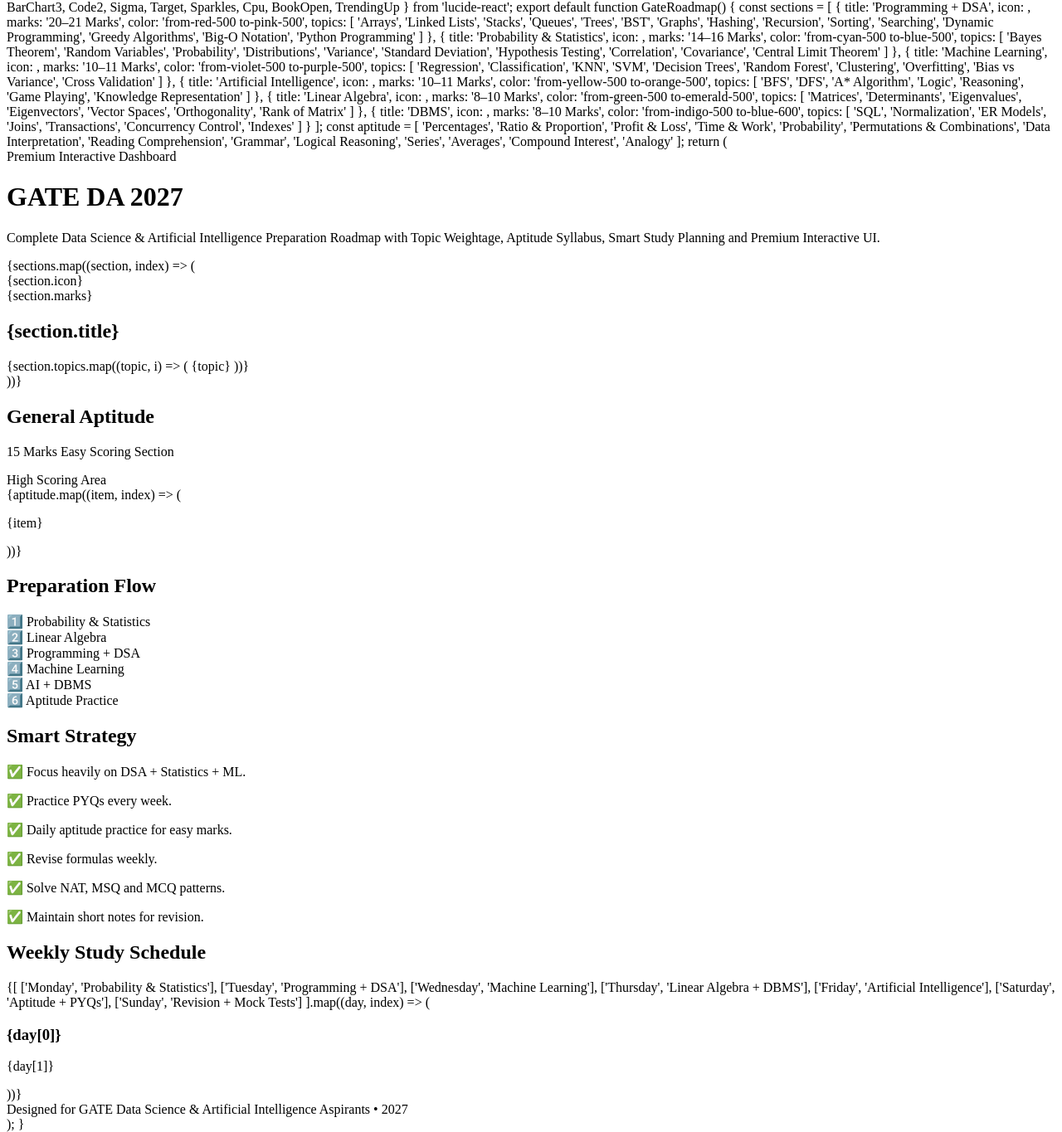
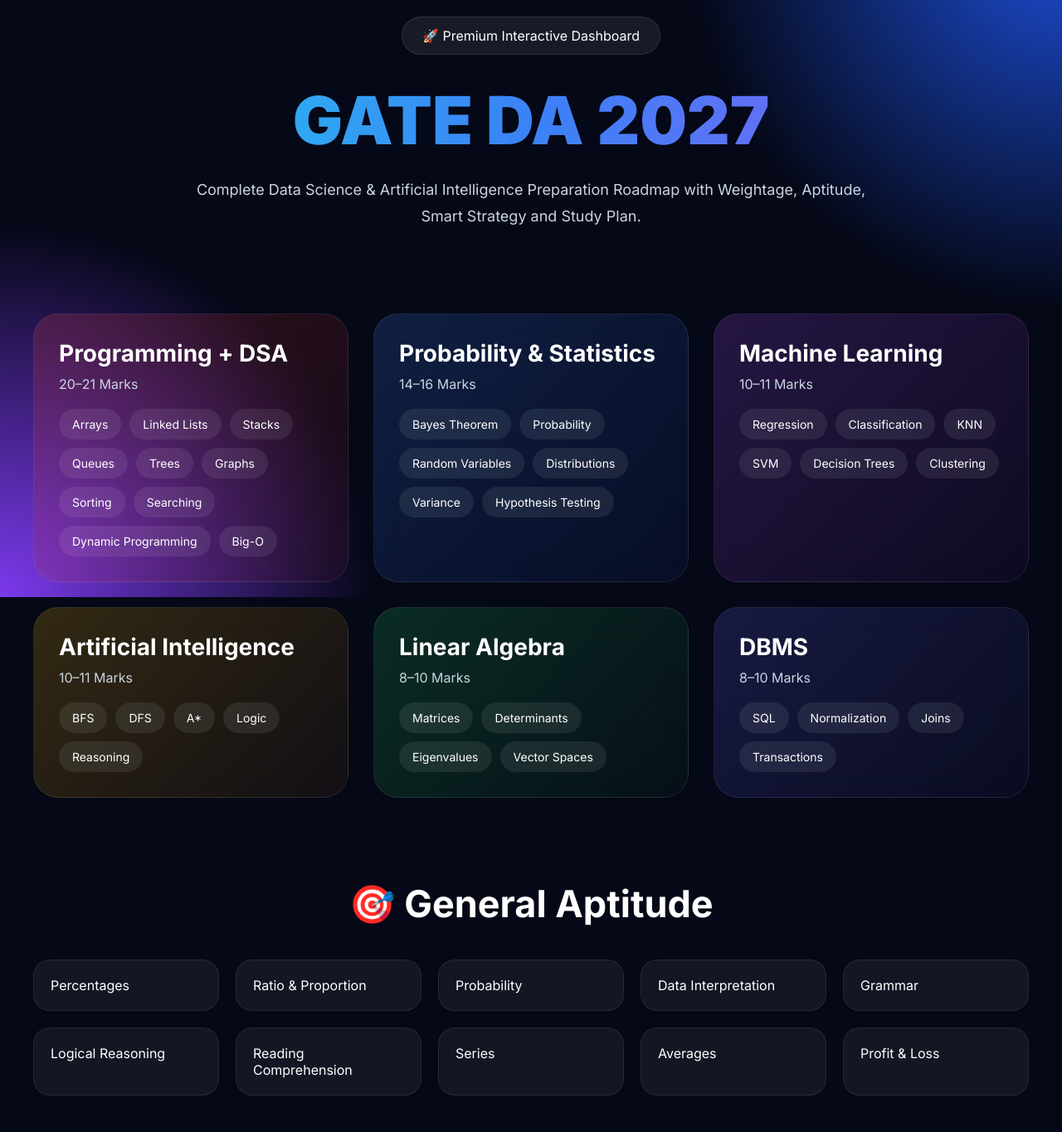
Before and after one commit to lakshman12-34/GATE-, a plain HTML site: page index.html in a window 1280 px wide. Shown: the part 80-1445 px from the top of the page at 83% size. Drawn offline with Linux system fonts and the light colour scheme.

Commit message:
Update index.html

```diff
--- a/index.html
+++ b/index.html
@@ -1,299 +1,360 @@
-/*
-INSTALL THESE PACKAGES BEFORE RUNNING:
-
-npm install framer-motion lucide-react
-
-TAILWIND CSS REQUIRED
-
-Add this in index.css:
-
-@tailwind base;
-@tailwind components;
-@tailwind utilities;
-
-body {
-  margin: 0;
-  padding: 0;
-  font-family: 'Inter', sans-serif;
-  background: #000;
+<!DOCTYPE html>
+<html lang="en">
+<head>
+  <style>
+    *{
+  margin:0;
+  padding:0;
+  box-sizing:border-box;
 }
 
-.custom-glow {
-  box-shadow: 0 0 40px rgba(59,130,246,0.25);
+body{
+  font-family:'Inter',sans-serif;
+  background:#050816;
+  color:white;
+  overflow-x:hidden;
 }
 
-.gradient-text {
-  background: linear-gradient(to right, #22d3ee, #3b82f6, #8b5cf6);
-  -webkit-background-clip: text;
-  -webkit-text-fill-color: transparent;
+.background{
+  position:fixed;
+  inset:0;
+  background:
+  radial-gradient(circle at top right,#1d4ed8,transparent 30%),
+  radial-gradient(circle at bottom left,#7c3aed,transparent 30%);
+  z-index:-1;
 }
 
-.card-hover:hover {
-  transform: translateY(-6px) scale(1.02);
-  transition: all 0.3s ease;
+.hero{
+  text-align:center;
+  padding:100px 20px 60px;
 }
 
-.scrollbar-hide::-webkit-scrollbar {
-  display: none;
+.badge{
+  display:inline-block;
+  padding:12px 24px;
+  background:rgba(255,255,255,0.08);
+  border:1px solid rgba(255,255,255,0.1);
+  border-radius:999px;
+  margin-bottom:30px;
+  backdrop-filter:blur(10px);
 }
 
-Then import index.css in main.jsx:
+.hero h1{
+  font-size:80px;
+  font-weight:900;
+  background:linear-gradient(to right,#22d3ee,#3b82f6,#8b5cf6);
+  -webkit-background-clip:text;
+  -webkit-text-fill-color:transparent;
+}
 
-import './index.css'
+.hero p{
+  max-width:850px;
+  margin:auto;
+  margin-top:20px;
+  line-height:1.8;
+  color:#cbd5e1;
+  font-size:18px;
+}
 
-*/
+.cards{
+  display:grid;
+  grid-template-columns:repeat(auto-fit,minmax(320px,1fr));
+  gap:30px;
+  padding:40px;
+}
 
-import { motion } from 'framer-motion';
-import { Brain, Database, BarChart3, Code2, Sigma, Target, Sparkles, Cpu, BookOpen, TrendingUp } from 'lucide-react';
+.card{
+  padding:30px;
+  border-radius:30px;
+  backdrop-filter:blur(20px);
+  border:1px solid rgba(255,255,255,0.08);
+  transition:0.4s;
+  position:relative;
+  overflow:hidden;
+}
 
-export default function GateRoadmap() {
-  const sections = [
-    {
-      title: 'Programming + DSA',
-      icon: <Code2 className="w-7 h-7" />,
-      marks: '20–21 Marks',
-      color: 'from-red-500 to-pink-500',
-      topics: [
-        'Arrays', 'Linked Lists', 'Stacks', 'Queues', 'Trees', 'BST', 'Graphs',
-        'Hashing', 'Recursion', 'Sorting', 'Searching', 'Dynamic Programming',
-        'Greedy Algorithms', 'Big-O Notation', 'Python Programming'
-      ]
-    },
-    {
-      title: 'Probability & Statistics',
-      icon: <BarChart3 className="w-7 h-7" />,
-      marks: '14–16 Marks',
-      color: 'from-cyan-500 to-blue-500',
-      topics: [
-        'Bayes Theorem', 'Random Variables', 'Probability', 'Distributions',
-        'Variance', 'Standard Deviation', 'Hypothesis Testing', 'Correlation',
-        'Covariance', 'Central Limit Theorem'
-      ]
-    },
-    {
-      title: 'Machine Learning',
-      icon: <Brain className="w-7 h-7" />,
-      marks: '10–11 Marks',
-      color: 'from-violet-500 to-purple-500',
-      topics: [
-        'Regression', 'Classification', 'KNN', 'SVM', 'Decision Trees',
-        'Random Forest', 'Clustering', 'Overfitting', 'Bias vs Variance',
-        'Cross Validation'
-      ]
-    },
-    {
-      title: 'Artificial Intelligence',
-      icon: <Cpu className="w-7 h-7" />,
-      marks: '10–11 Marks',
-      color: 'from-yellow-500 to-orange-500',
-      topics: [
-        'BFS', 'DFS', 'A* Algorithm', 'Logic', 'Reasoning',
-        'Game Playing', 'Knowledge Representation'
-      ]
-    },
-    {
-      title: 'Linear Algebra',
-      icon: <Sigma className="w-7 h-7" />,
-      marks: '8–10 Marks',
-      color: 'from-green-500 to-emerald-500',
-      topics: [
-        'Matrices', 'Determinants', 'Eigenvalues', 'Eigenvectors',
-        'Vector Spaces', 'Orthogonality', 'Rank of Matrix'
-      ]
-    },
-    {
-      title: 'DBMS',
-      icon: <Database className="w-7 h-7" />,
-      marks: '8–10 Marks',
-      color: 'from-indigo-500 to-blue-600',
-      topics: [
-        'SQL', 'Normalization', 'ER Models', 'Joins', 'Transactions',
-        'Concurrency Control', 'Indexes'
-      ]
-    }
-  ];
+.card:hover{
+  transform:translateY(-10px) scale(1.02);
+}
 
-  const aptitude = [
-    'Percentages', 'Ratio & Proportion', 'Profit & Loss', 'Time & Work',
-    'Probability', 'Permutations & Combinations', 'Data Interpretation',
-    'Reading Comprehension', 'Grammar', 'Logical Reasoning',
-    'Series', 'Averages', 'Compound Interest', 'Analogy'
-  ];
+.card h2{
+  font-size:28px;
+  margin-bottom:10px;
+}
 
-  return (
-    <div className="min-h-screen bg-black text-white overflow-hidden relative">
-      <div className="absolute inset-0 bg-[radial-gradient(circle_at_top_right,#1e3a8a,transparent_30%),radial-gradient(circle_at_bottom_left,#7c3aed,transparent_30%)]"></div>
+.card span{
+  display:inline-block;
+  margin-bottom:20px;
+  color:#cbd5e1;
+}
 
-      <div className="relative z-10 max-w-7xl mx-auto px-6 py-10">
+.topics{
+  display:flex;
+  flex-wrap:wrap;
+  gap:10px;
+}
 
-        <motion.div
-          initial={{ opacity: 0, y: 50 }}
-          animate={{ opacity: 1, y: 0 }}
-          transition={{ duration: 0.8 }}
-          className="text-center mb-16"
-        >
-          <div className="inline-flex items-center gap-3 px-5 py-2 rounded-full bg-white/10 border border-white/10 backdrop-blur-xl mb-6">
-            <Sparkles className="text-cyan-400" />
-            <span className="text-sm tracking-wide">Premium Interactive Dashboard</span>
-          </div>
+.topics p{
+  padding:10px 16px;
+  border-radius:999px;
+  background:rgba(255,255,255,0.08);
+  font-size:14px;
+}
 
-          <h1 className="text-6xl md:text-8xl font-black bg-gradient-to-r from-cyan-400 via-blue-400 to-purple-500 text-transparent bg-clip-text leading-tight">
-            GATE DA 2027
-          </h1>
+.red{
+  background:linear-gradient(135deg,rgba(239,68,68,0.2),rgba(127,29,29,0.1));
+}
 
-          <p className="text-gray-300 mt-6 max-w-4xl mx-auto text-lg leading-relaxed">
-            Complete Data Science & Artificial Intelligence Preparation Roadmap with Topic Weightage, Aptitude Syllabus, Smart Study Planning and Premium Interactive UI.
-          </p>
-        </motion.div>
+.blue{
+  background:linear-gradient(135deg,rgba(59,130,246,0.2),rgba(30,64,175,0.1));
+}
 
-        <div className="grid lg:grid-cols-3 gap-8 mb-16">
-          {sections.map((section, index) => (
-            <motion.div
-              key={index}
-              initial={{ opacity: 0, y: 40 }}
-              whileInView={{ opacity: 1, y: 0 }}
-              transition={{ delay: index * 0.1 }}
-              whileHover={{ scale: 1.03 }}
-              className="relative rounded-3xl border border-white/10 bg-white/5 backdrop-blur-2xl overflow-hidden shadow-2xl"
-            >
-              <div className={`h-2 bg-gradient-to-r ${section.color}`}></div>
+.purple{
+  background:linear-gradient(135deg,rgba(168,85,247,0.2),rgba(88,28,135,0.1));
+}
 
-              <div className="p-7">
-                <div className="flex items-center justify-between mb-5">
-                  <div className={`p-3 rounded-2xl bg-gradient-to-r ${section.color}`}>
-                    {section.icon}
-                  </div>
-                  <span className="text-sm px-4 py-2 rounded-full bg-white/10 border border-white/10">
-                    {section.marks}
-                  </span>
-                </div>
+.yellow{
+  background:linear-gradient(135deg,rgba(234,179,8,0.2),rgba(133,77,14,0.1));
+}
 
-                <h2 className="text-2xl font-bold mb-5">{section.title}</h2>
+.green{
+  background:linear-gradient(135deg,rgba(34,197,94,0.2),rgba(20,83,45,0.1));
+}
 
-                <div className="flex flex-wrap gap-2">
-                  {section.topics.map((topic, i) => (
-                    <span
-                      key={i}
-                      className="px-3 py-2 text-sm rounded-full bg-white/10 border border-white/10 hover:bg-white/20 transition-all"
-                    >
-                      {topic}
-                    </span>
-                  ))}
-                </div>
-              </div>
-            </motion.div>
-          ))}
-        </div>
+.indigo{
+  background:linear-gradient(135deg,rgba(99,102,241,0.2),rgba(49,46,129,0.1));
+}
 
-        <motion.div
-          initial={{ opacity: 0, y: 40 }}
-          whileInView={{ opacity: 1, y: 0 }}
-          className="rounded-[32px] bg-gradient-to-br from-cyan-500/10 to-blue-900/10 border border-cyan-500/20 backdrop-blur-2xl p-8 mb-16 shadow-2xl"
-        >
-          <div className="flex items-center justify-between flex-wrap gap-5 mb-8">
-            <div>
-              <h2 className="text-4xl font-black text-cyan-300 flex items-center gap-3">
-                <Target className="w-10 h-10" />
-                General Aptitude
-              </h2>
-              <p className="text-gray-400 mt-2">15 Marks Easy Scoring Section</p>
-            </div>
+.aptitude{
+  padding:60px 40px;
+}
 
-            <div className="px-5 py-3 rounded-2xl bg-cyan-500/10 border border-cyan-400/20 text-cyan-200 font-semibold">
-              High Scoring Area
-            </div>
-          </div>
+.aptitude h2{
+  font-size:45px;
+  margin-bottom:40px;
+  text-align:center;
+}
 
-          <div className="grid md:grid-cols-4 gap-4">
-            {aptitude.map((item, index) => (
-              <motion.div
-                key={index}
-                whileHover={{ y: -5 }}
-                className="rounded-2xl bg-black/30 border border-white/10 p-4 hover:border-cyan-400/30 hover:bg-cyan-500/10 transition-all"
-              >
-                <p className="font-medium">{item}</p>
-              </motion.div>
-            ))}
-          </div>
-        </motion.div>
+.aptitude-grid{
+  display:grid;
+  grid-template-columns:repeat(auto-fit,minmax(220px,1fr));
+  gap:20px;
+}
 
-        <div className="grid md:grid-cols-2 gap-8 mb-16">
-          <motion.div
-            initial={{ opacity: 0, x: -30 }}
-            whileInView={{ opacity: 1, x: 0 }}
-            className="rounded-[32px] bg-gradient-to-br from-purple-500/10 to-indigo-900/20 border border-purple-500/20 p-8 backdrop-blur-xl shadow-2xl"
-          >
-            <div className="flex items-center gap-4 mb-6">
-              <BookOpen className="w-10 h-10 text-purple-300" />
-              <h2 className="text-3xl font-black text-purple-300">Preparation Flow</h2>
-            </div>
+.aptitude-grid div{
+  padding:20px;
+  border-radius:20px;
+  background:rgba(255,255,255,0.06);
+  border:1px solid rgba(255,255,255,0.08);
+  transition:0.3s;
+}
 
-            <div className="space-y-5 text-gray-300 text-lg">
-              <div className="flex items-center gap-4"><span className="text-2xl">1️⃣</span> Probability & Statistics</div>
-              <div className="flex items-center gap-4"><span className="text-2xl">2️⃣</span> Linear Algebra</div>
-              <div className="flex items-center gap-4"><span className="text-2xl">3️⃣</span> Programming + DSA</div>
-              <div className="flex items-center gap-4"><span className="text-2xl">4️⃣</span> Machine Learning</div>
-              <div className="flex items-center gap-4"><span className="text-2xl">5️⃣</span> AI + DBMS</div>
-              <div className="flex items-center gap-4"><span className="text-2xl">6️⃣</span> Aptitude Practice</div>
-            </div>
-          </motion.div>
+.aptitude-grid div:hover{
+  background:#0891b2;
+  transform:translateY(-5px);
+}
 
-          <motion.div
-            initial={{ opacity: 0, x: 30 }}
-            whileInView={{ opacity: 1, x: 0 }}
-            className="rounded-[32px] bg-gradient-to-br from-blue-500/10 to-cyan-900/20 border border-blue-500/20 p-8 backdrop-blur-xl shadow-2xl"
-          >
-            <div className="flex items-center gap-4 mb-6">
-              <TrendingUp className="w-10 h-10 text-cyan-300" />
-              <h2 className="text-3xl font-black text-cyan-300">Smart Strategy</h2>
-            </div>
+.strategy{
+  display:grid;
+  grid-template-columns:repeat(auto-fit,minmax(350px,1fr));
+  gap:30px;
+  padding:60px 40px 100px;
+}
 
-            <div className="space-y-5 text-gray-300 text-lg leading-relaxed">
-              <p>✅ Focus heavily on DSA + Statistics + ML.</p>
-              <p>✅ Practice PYQs every week.</p>
-              <p>✅ Daily aptitude practice for easy marks.</p>
-              <p>✅ Revise formulas weekly.</p>
-              <p>✅ Solve NAT, MSQ and MCQ patterns.</p>
-              <p>✅ Maintain short notes for revision.</p>
-            </div>
-          </motion.div>
-        </div>
+.box{
+  padding:40px;
+  border-radius:30px;
+  background:rgba(255,255,255,0.05);
+  border:1px solid rgba(255,255,255,0.08);
+}
 
-        <motion.div
-          initial={{ opacity: 0, y: 40 }}
-          whileInView={{ opacity: 1, y: 0 }}
-          className="rounded-[32px] bg-white/5 border border-white/10 backdrop-blur-xl p-8 shadow-2xl"
-        >
-          <h2 className="text-4xl font-black text-center mb-10 bg-gradient-to-r from-cyan-400 to-purple-500 text-transparent bg-clip-text">
-            Weekly Study Schedule
-          </h2>
+.box h2{
+  margin-bottom:25px;
+  font-size:32px;
+}
 
-          <div className="grid md:grid-cols-4 gap-5">
-            {[
-              ['Monday', 'Probability & Statistics'],
-              ['Tuesday', 'Programming + DSA'],
-              ['Wednesday', 'Machine Learning'],
-              ['Thursday', 'Linear Algebra + DBMS'],
-              ['Friday', 'Artificial Intelligence'],
-              ['Saturday', 'Aptitude + PYQs'],
-              ['Sunday', 'Revision + Mock Tests']
-            ].map((day, index) => (
-              <motion.div
-                key={index}
-                whileHover={{ scale: 1.04 }}
-                className="rounded-3xl bg-black/30 border border-white/10 p-5 hover:border-cyan-400/30 transition-all"
-              >
-                <h3 className="text-2xl font-bold mb-3 text-cyan-300">{day[0]}</h3>
-                <p className="text-gray-300">{day[1]}</p>
-              </motion.div>
-            ))}
-          </div>
-        </motion.div>
+.box ul{
+  list-style:none;
+}
 
-        <div className="text-center mt-16 text-gray-500">
-          Designed for GATE Data Science & Artificial Intelligence Aspirants • 2027
-        </div>
+.box ul li{
+  margin-bottom:18px;
+  color:#cbd5e1;
+}
+
+@media(max-width:768px){
+
+  .hero h1{
+    font-size:50px;
+  }
+
+  .hero p{
+    font-size:16px;
+  }
+
+  .aptitude h2{
+    font-size:35px;
+  }
+
+}
+  </style>
+  <meta charset="UTF-8" />
+  <meta name="viewport" content="width=device-width, initial-scale=1.0"/>
+  <title>GATE DA 2027 Roadmap</title>
+
+  <link rel="stylesheet" href="style.css">
+
+  <link rel="preconnect" href="https://fonts.googleapis.com">
+  <link href="https://fonts.googleapis.com/css2?family=Inter:wght@300;400;500;700;900&display=swap" rel="stylesheet">
+</head>
+
+<body>
+
+  <div class="background"></div>
+
+  <section class="hero">
+    <div class="badge">🚀 Premium Interactive Dashboard</div>
+
+    <h1>GATE DA 2027</h1>
+
+    <p>
+      Complete Data Science & Artificial Intelligence Preparation Roadmap
+      with Weightage, Aptitude, Smart Strategy and Study Plan.
+    </p>
+  </section>
+
+  <section class="cards">
+
+    <div class="card red">
+      <h2>Programming + DSA</h2>
+      <span>20–21 Marks</span>
+
+      <div class="topics">
+        <p>Arrays</p>
+        <p>Linked Lists</p>
+        <p>Stacks</p>
+        <p>Queues</p>
+        <p>Trees</p>
+        <p>Graphs</p>
+        <p>Sorting</p>
+        <p>Searching</p>
+        <p>Dynamic Programming</p>
+        <p>Big-O</p>
       </div>
     </div>
-  );
-}
+
+    <div class="card blue">
+      <h2>Probability & Statistics</h2>
+      <span>14–16 Marks</span>
+
+      <div class="topics">
+        <p>Bayes Theorem</p>
+        <p>Probability</p>
+        <p>Random Variables</p>
+        <p>Distributions</p>
+        <p>Variance</p>
+        <p>Hypothesis Testing</p>
+      </div>
+    </div>
+
+    <div class="card purple">
+      <h2>Machine Learning</h2>
+      <span>10–11 Marks</span>
+
+      <div class="topics">
+        <p>Regression</p>
+        <p>Classification</p>
+        <p>KNN</p>
+        <p>SVM</p>
+        <p>Decision Trees</p>
+        <p>Clustering</p>
+      </div>
+    </div>
+
+    <div class="card yellow">
+      <h2>Artificial Intelligence</h2>
+      <span>10–11 Marks</span>
+
+      <div class="topics">
+        <p>BFS</p>
+        <p>DFS</p>
+        <p>A*</p>
+        <p>Logic</p>
+        <p>Reasoning</p>
+      </div>
+    </div>
+
+    <div class="card green">
+      <h2>Linear Algebra</h2>
+      <span>8–10 Marks</span>
+
+      <div class="topics">
+        <p>Matrices</p>
+        <p>Determinants</p>
+        <p>Eigenvalues</p>
+        <p>Vector Spaces</p>
+      </div>
+    </div>
+
+    <div class="card indigo">
+      <h2>DBMS</h2>
+      <span>8–10 Marks</span>
+
+      <div class="topics">
+        <p>SQL</p>
+        <p>Normalization</p>
+        <p>Joins</p>
+        <p>Transactions</p>
+      </div>
+    </div>
+
+  </section>
+
+  <section class="aptitude">
+    <h2>🎯 General Aptitude</h2>
+
+    <div class="aptitude-grid">
+      <div>Percentages</div>
+      <div>Ratio & Proportion</div>
+      <div>Probability</div>
+      <div>Data Interpretation</div>
+      <div>Grammar</div>
+      <div>Logical Reasoning</div>
+      <div>Reading Comprehension</div>
+      <div>Series</div>
+      <div>Averages</div>
+      <div>Profit & Loss</div>
+    </div>
+  </section>
+
+  <section class="strategy">
+    <div class="box">
+      <h2>📚 Preparation Flow</h2>
+
+      <ul>
+        <li>Probability & Statistics</li>
+        <li>Linear Algebra</li>
+        <li>Programming + DSA</li>
+        <li>Machine Learning</li>
+        <li>AI + DBMS</li>
+        <li>Aptitude Practice</li>
+      </ul>
+    </div>
+
+    <div class="box">
+      <h2>📈 Smart Strategy</h2>
+
+      <ul>
+        <li>Focus on DSA + Statistics + ML</li>
+        <li>Practice PYQs Weekly</li>
+        <li>Daily Aptitude Practice</li>
+        <li>Weekly Revision</li>
+        <li>Mock Tests</li>
+      </ul>
+    </div>
+  </section>
+
+  <script src="script.js"></script>
+
+</body>
+</html>
```
